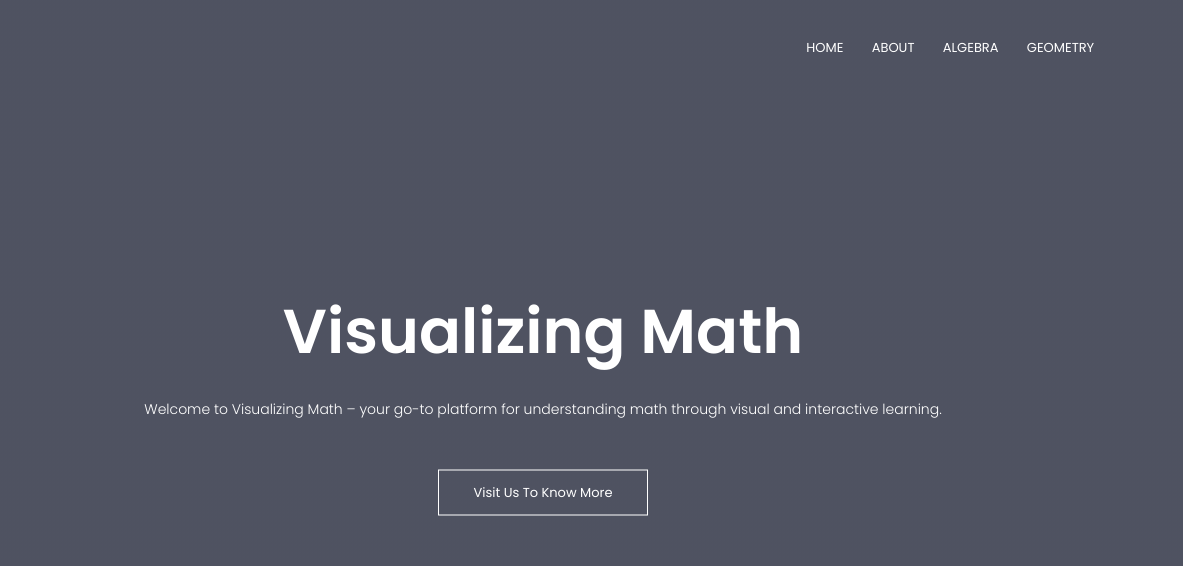
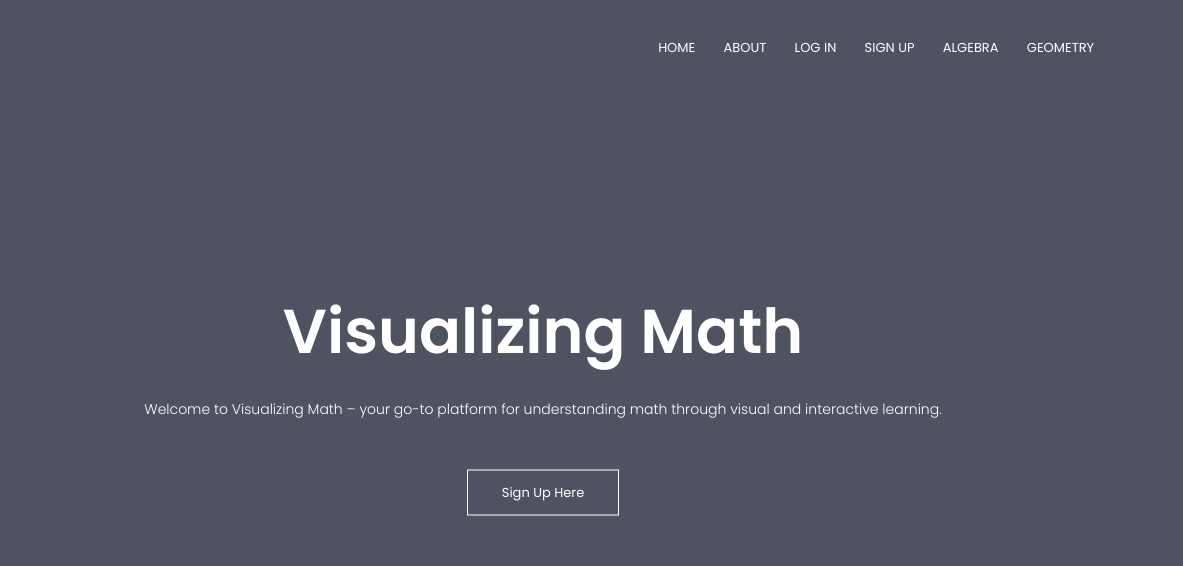
Before and after one commit to akshitasantra/VisualizingMath, a plain HTML site: page index.html in a window 1280 px wide. Shown: the top 566 px of the page, 97-1280 px from the left. Drawn offline with Linux system fonts and the light colour scheme.

Commit message:
Update index.html

```diff
--- a/index.html
+++ b/index.html
@@ -18,7 +18,9 @@
                 <ul>
                     <li><a href="index.html">HOME</a></li>
                     <li><a href="about.html">ABOUT</a></li>
-                    <li><a href="">ALGEBRA</a></li>
+                    <li><a href="Login.html">LOG IN</a></li>
+                    <li><a href="SignUp.html">SIGN UP</a></li>
+                    <li><a href="Algebra.html">ALGEBRA</a></li>
                     <li><a href="">GEOMETRY</a></li>
                 </ul>
             </div>
@@ -28,7 +30,7 @@
     <h1>Visualizing Math</h1>
     <p>Welcome to Visualizing Math – your go-to platform for understanding math through visual and interactive learning.
     </p>
-    <a href="" class="hero-btn">Visit Us To Know More</a>
+    <a href="SignUp.html" class="hero-btn">Sign Up Here</a>
 </div>
 </section>
 
```
